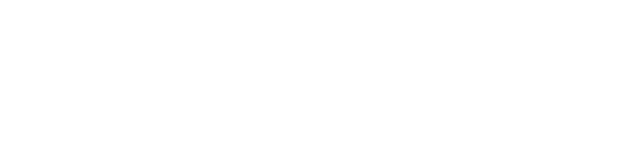
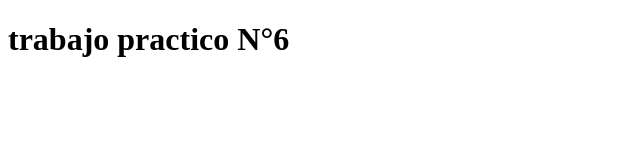
Before and after one commit to kamyvillalva2395-boop/tp-git-villalva, a plain HTML site: page index.html in a window 1280 px wide. Shown: the whole page, without its empty margins (0-640 px from the left). Drawn offline with Linux system fonts and the light colour scheme.

Commit message:
modifique el h1

```diff
--- a/index.html
+++ b/index.html
@@ -6,6 +6,6 @@
     <title>Huma Aisha</title>
 </head>
 <body>
-    <h1></h1>
+    <h1>trabajo practico N°6</h1>
 </body>
 </html>
```
